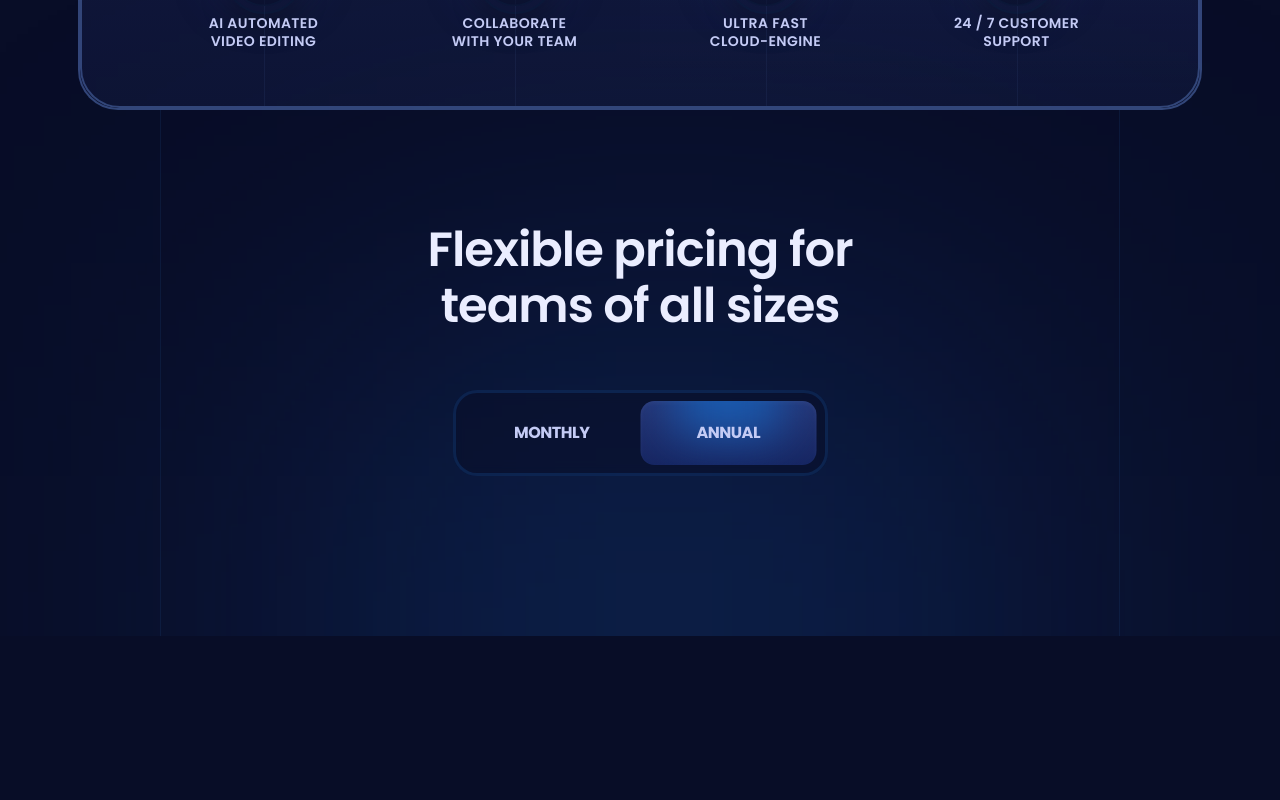
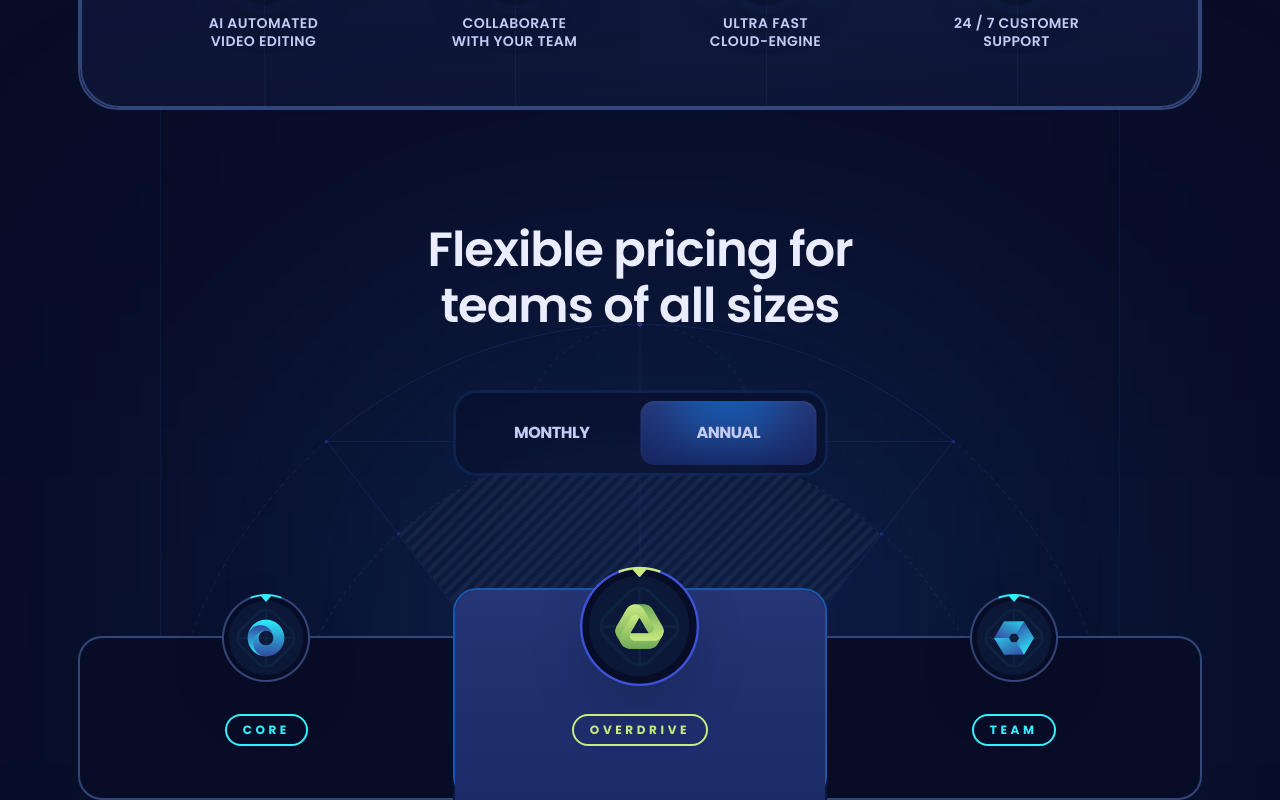
Before and after one commit to ClementMadiot/Xora, a React (Vite) app: page / in a window 1280 px wide. Shown: the part 1682-2482 px from the top of the page. Before the commit the page ends 2318 px from the top, so only its background shows below. Built offline with nearby package versions, Linux system fonts and the light colour scheme.

Commit message:
pricing card , logo & title

```diff
--- a/src/components/Pricing.jsx
+++ b/src/components/Pricing.jsx
@@ -1,6 +1,7 @@
 import clsx from "clsx";
 import { useState } from "react";
 import { Element, Link as LinkScroll } from "react-scroll";
+import { plans } from "../constants";
 
 const Pricing = () => {
   const [monthly, setMonthly] = useState(false);
@@ -14,11 +15,89 @@ const Pricing = () => {
             </h3>
             {/* buttons pricing */}
             <div className="relative z-4 mx-auto flex w-[375px] rounded-3xl border-[3px] border-s4/25 bg-s1/50 p-2 backdrop-blur-[6px] max-md:w-[310px]">
-              <button className={clsx("pricing-head_btn", monthly && "text-p4")} onClick={() => setMonthly(true)}>Monthly</button>
-              <button className={clsx("pricing-head_btn", !monthly && "text-p4")} onClick={() => setMonthly(false)}>Annual</button>
-            {/* buttons switcher  */}
-              <div className={clsx("g4 rounded-14 before:h-100 pricing-head_btn_before absolute left-2 top-2 h-[calc(100%-16px)] w-[calc(50%-8px)] overflow-hidden shadow-400 transition-transform duration-500", !monthly && "translate-x-full")} />
+              <button
+                className={clsx("pricing-head_btn", monthly && "text-p4")}
+                onClick={() => setMonthly(true)}
+              >
+                Monthly
+              </button>
+              <button
+                className={clsx("pricing-head_btn", !monthly && "text-p4")}
+                onClick={() => setMonthly(false)}
+              >
+                Annual
+              </button>
+              {/* buttons switcher  */}
+              <div
+                className={clsx(
+                  "g4 rounded-14 before:h-100 pricing-head_btn_before absolute left-2 top-2 h-[calc(100%-16px)] w-[calc(50%-8px)] overflow-hidden shadow-400 transition-transform duration-500",
+                  !monthly && "translate-x-full"
+                )}
+              />
             </div>
+            {/* pricing background   */}
+            <div className="pricing-bg">
+              <img
+                src="/public/images/bg-outlines.svg"
+                alt="outline-background"
+                width={960}
+                height={380}
+                className="relative z-2"
+              />
+              <img
+                src="/public/images/bg-outlines-fill.png"
+                alt="outline-background"
+                width={960}
+                height={380}
+                className="absolute inset-0 opacity-5 mix-blend-soft-light"
+              />
+            </div>
+          </div>
+          {/* pricing cards */}
+          <div className="scroll-hide relative z-2 -mt-12 flex items-center max-lg:gap-5 max-xl:overflow-auto max-xl:pt-6">
+            {plans.map((plan, index) => (
+              <div
+                key={plan.id}
+                className="pricing-plan_first pricing-plan_last pricing-plan_odd pricing-plan_even relative border-2 p-7 max-xl:min-w-80 max-lg:rounded-3xl xl:w-[calc(33.33%+2px)]"
+              >
+                {index === 1 && (
+                  <div className="g4 absolute h-330 left-0 right-0 top-0 z-1 rounded-tl-3xl rounded-tr-3xl" />
+                )}
+
+                {/* logo pricing card  */}
+                <div
+                  className={clsx(
+                    "absolute left-0 right-0 z-2 flex items-center justify-center",
+                    index === 1 ? "-top-6" : "-top-6 xl:-top-11"
+                  )}
+                >
+                  <img
+                    src={plan.logo}
+                    alt={plan.title}
+                    className={clsx(
+                      "object-contain drop-shadow-2xl",
+                      index === 1 ? "size-[120px]" : "size-[88px]"
+                    )}
+                  />
+                </div>
+                {/* title pricing card  */}
+                <div
+                  className={clsx(
+                    "relative flex flex-col items-center",
+                    index === 1 ? "pt-24" : "pt-12"
+                  )}
+                >
+                  <div
+                    className={clsx(
+                      "small-2 rounded-20 relative z-2 mx-auto mb-6 border-2 px-4 py-1.5 uppercase",
+                      index === 1 ? "border-p3 text-p3 " : "border-p1 text-p1"
+                    )}
+                  >
+                    {plan.title}
+                  </div>
+                </div>
+              </div>
+            ))}
           </div>
         </div>
       </Element>
```
